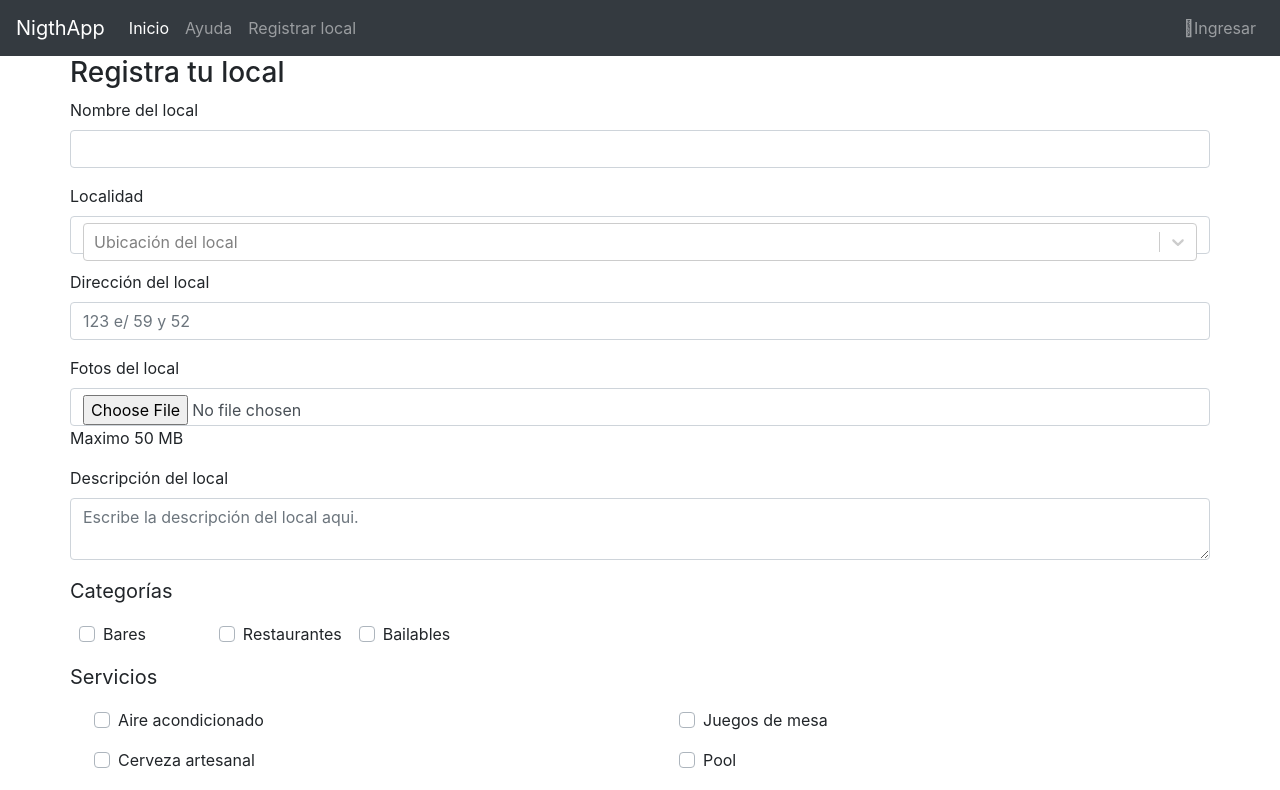
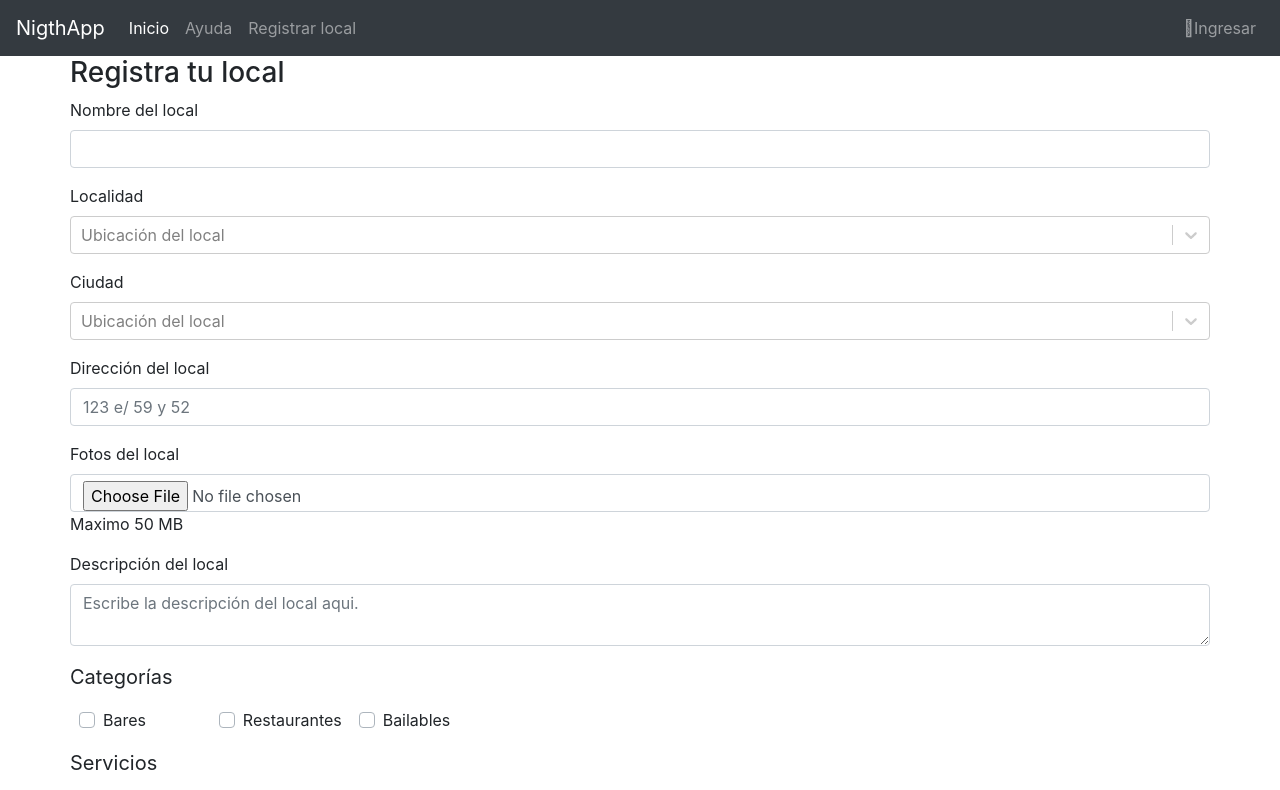
Before and after one commit to Leorebollini/NigthAppFront, a React (Create React App) app: page /RegistroLocales in a window 1280 px wide. Shown: the top 790 px of the page. Built offline with nearby package versions, Linux system fonts and the light colour scheme.

Commit message:
Busqueda por nombre

```diff
--- a/src/components/Consulta.jsx
+++ b/src/components/Consulta.jsx
@@ -61,6 +61,11 @@ class Consulta extends Component{
           this.filter.Orden = event.target.value
           this.getEstablecimientos()
       }
+      handleKeyUp(event){
+          this.filter.Nombre = event.target.value
+          this.getEstablecimientos()
+
+      }
       handleChecked (event) {
             if(this.filter[event.target.name].includes(event.target.value) && this.filter[event.target.name].length>1){
                 let index = this.filter[event.target.name].indexOf(event.target.value)
@@ -96,6 +101,7 @@ class Consulta extends Component{
         this.initialization = true
         this.handleChecked = this.handleChecked.bind(this);
         this.orderChanged = this.orderChanged.bind(this)
+        this.handleKeyUp = this.handleKeyUp.bind(this)
         this.state = {
           establecimientos: [],
           categorias: [],
@@ -104,6 +110,7 @@ class Consulta extends Component{
         }
         let categorias = props.location.initialFilter?props.location.initialFilter.Categorias:[]
         this.filter = {
+            Nombre:"",
             Servicios:[],
             Menus:[],
             Categorias:categorias,
@@ -126,7 +133,27 @@ class Consulta extends Component{
                         <div className="col-xs-12 col-sm-8 col-md-9">
                             <div className="row">
                             <div className="card col-3">
-                                    <article className="card-group-item">
+
+                            <article className="card-group-item card mt-3">
+                                        <header className="card-header">
+                                            <h6 className="title"> Nombre </h6>
+                                        </header>
+                                        <div className="filter-content">
+                                            <div className="card-body">
+                                            <div className="input-group">
+                                                        <input className="form-control" placeholder="Ej: Antares" type="text" onKeyUp={this.handleKeyUp}></input>
+                                                        <div className="input-group-append">
+                                                            <button className="btn btn-primary" type="button">
+                                                                <i className="fa fa-search"></i>
+                                                            </button>
+                                                        </div>
+                                                    </div>
+
+                                            </div>
+                                        </div>
+                                    </article>
+
+                                    <article className="card-group-item card mt-3">
                                         <header className="card-header">
                                         <h6 className="title">Ubicacion</h6>
                                         </header>
@@ -155,7 +182,7 @@ class Consulta extends Component{
                                             </div>
                                         </div>
                                     </article>
-                                    <article className="card-group-item card">
+                                    <article className="card-group-item card mt-3">
                                         <header className="card-header">
                                             <h6 className="title"> Tipo </h6>
                                         </header>
@@ -173,7 +200,7 @@ class Consulta extends Component{
                                             </div>
                                         </div>
                                     </article>
-                                    <article className="card-group-item card">
+                                    <article className="card-group-item card mt-3">
                                         <header className="card-header">
                                             <h6 className="title"> Servicios </h6>
                                         </header>
@@ -192,7 +219,7 @@ class Consulta extends Component{
                                         </div>
                                     </article>
 
-                                    <article className="card-group-item card">
+                                    <article className="card-group-item card mt-3">
                                         <header className="card-header">
                                             <h6 className="title"> Menu </h6>
                                         </header>
--- a/src/components/RegistroLocales.jsx
+++ b/src/components/RegistroLocales.jsx
@@ -27,7 +27,13 @@ class RegistroLocales extends Component {
                         <div class="col-xs-12 col-sm-12 col-md-12">
                             <div class="form-group">
                                 <label for="lugar">Localidad</label>
-                                <Select name="lugar" options = {optionlugar} className="form-control" id="lugar" placeholder= 'Ubicación del local'></Select>
+                                <Select name="lugar" options = {optionlugar} className="" id="lugar" placeholder= 'Ubicación del local'></Select>
+                            </div>
+                        </div>
+                        <div class="col-xs-12 col-sm-12 col-md-12">
+                            <div class="form-group">
+                                <label for="lugar">Ciudad</label>
+                                <Select name="lugar" options = {optionlugar} className="" id="lugar" placeholder= 'Ubicación del local'></Select>
                             </div>
                         </div>
                         <div class="col-xs-12 col-sm-12 col-md-12">
```
